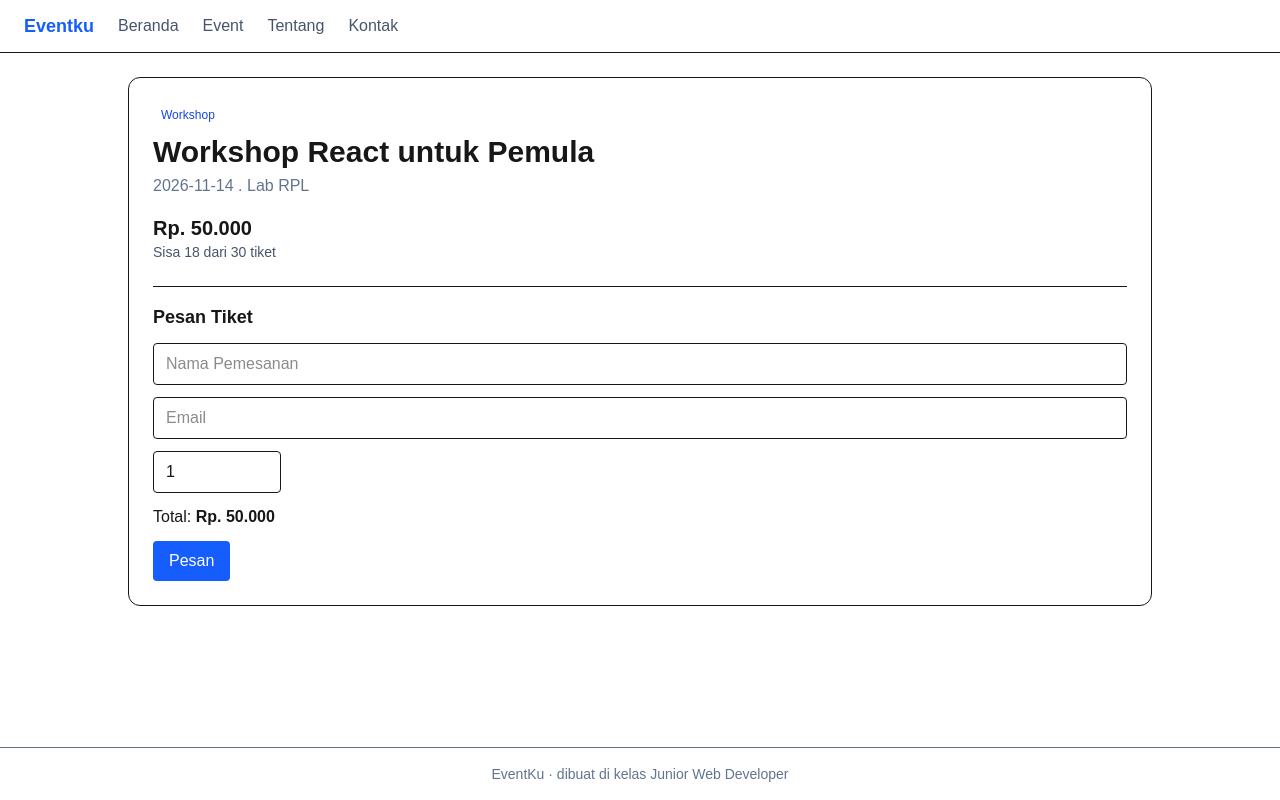
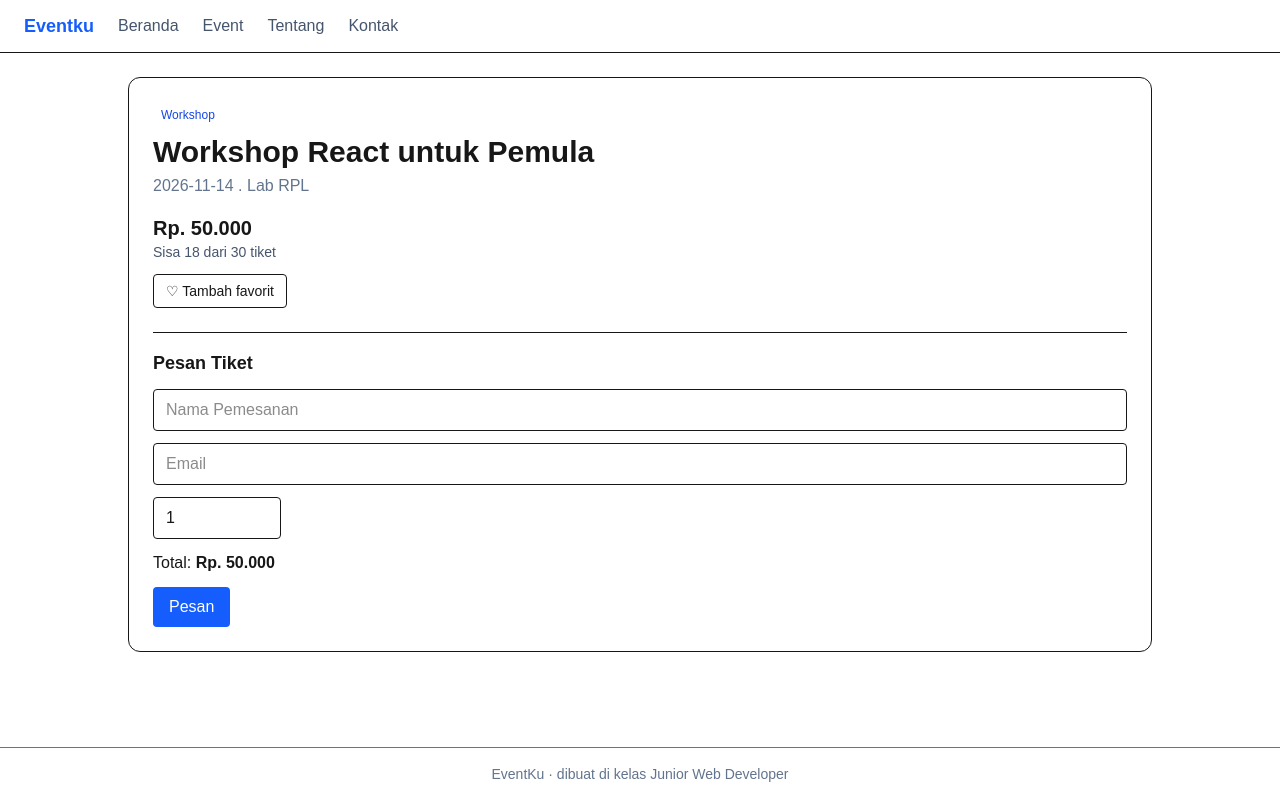
Before and after one commit to elpyraramadhani-web/Latihan1_next.js, a Next.js app: page /event/1 in a window 1280 px wide. Built offline with nearby package versions, Linux system fonts and the light colour scheme.

Commit message:
Menambahkan tombol favorit

```diff
--- a/app/event/[id]/page.tsx
+++ b/app/event/[id]/page.tsx
@@ -1,6 +1,7 @@
 import { notFound } from "next/navigation";
 import {events, rupiah} from "@/data/events";
 import FormPesan from "@/components/FromPesan";
+import TombolFavorit from "@/components/TombolFavorit";
 
 export default async function Detail({params}: PageProps<"/event/[id]">) {
     const { id } = await params;
@@ -19,6 +20,7 @@ export default async function Detail({params}: PageProps<"/event/[id]">) {
             </p>
             < p className="mt-4 text-xl font-semibold">{rupiah(event.harga)}</p>
             <p className="text-sm text-slate-600">Sisa {sisa} dari {event.kuota} tiket</p>
+            <TombolFavorit id={event.id} />
             <FormPesan event={event} />
         </article>
     )
--- /dev/null
+++ b/components/TombolFavorit.tsx
@@ -0,0 +1,27 @@
+"use client";
+import {useEffect, useState} from "react";
+
+export default function TombolFavorit({id}: {id: number}) {
+    const [favorit, setFavorit] = useState(false);
+
+    useEffect(() => {
+        const simpan: number[] = JSON.parse(localStorage.getItem("favorit") ?? "[]");
+
+        //eslint-disable-next-line react-hooks/set-state-in-effect
+        setFavorit(simpan.includes(id));
+    }, [id]);
+
+    function ubah(){
+        const simpan: number[] = JSON.parse(localStorage.getItem("favorit") ?? "[]");
+
+        const baru = simpan.includes(id) ? simpan.filter((x) => x !== id) : [...simpan, id];
+        localStorage.setItem("favorit", JSON.stringify(baru));
+        setFavorit(!favorit);
+    }
+
+    return (
+        <button onClick={ubah} className="mt-3 rounded border px-3 py-1.5 text-sm">
+          {favorit ? "♥ Favorit" : "♡ Tambah favorit"}
+        </button>
+    );
+}
```
